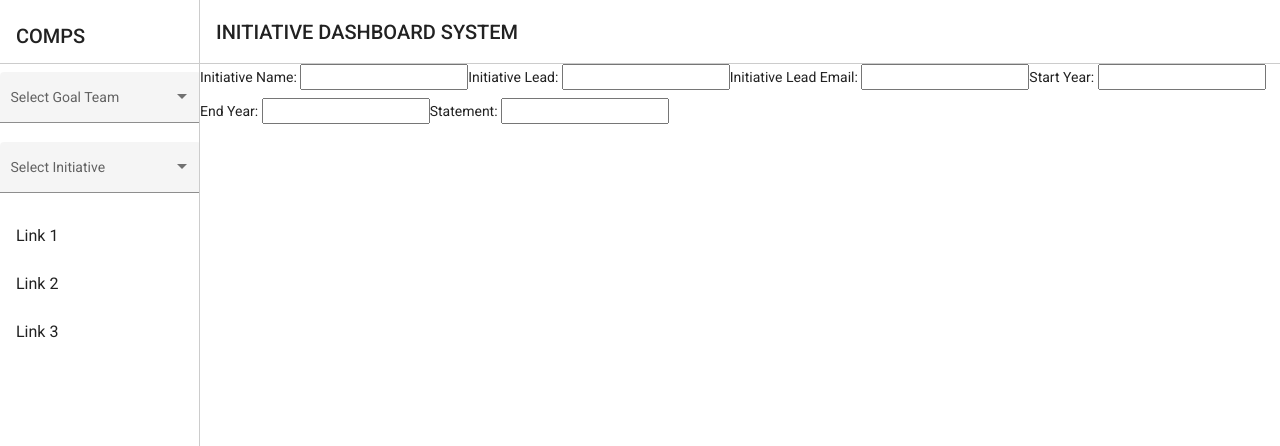
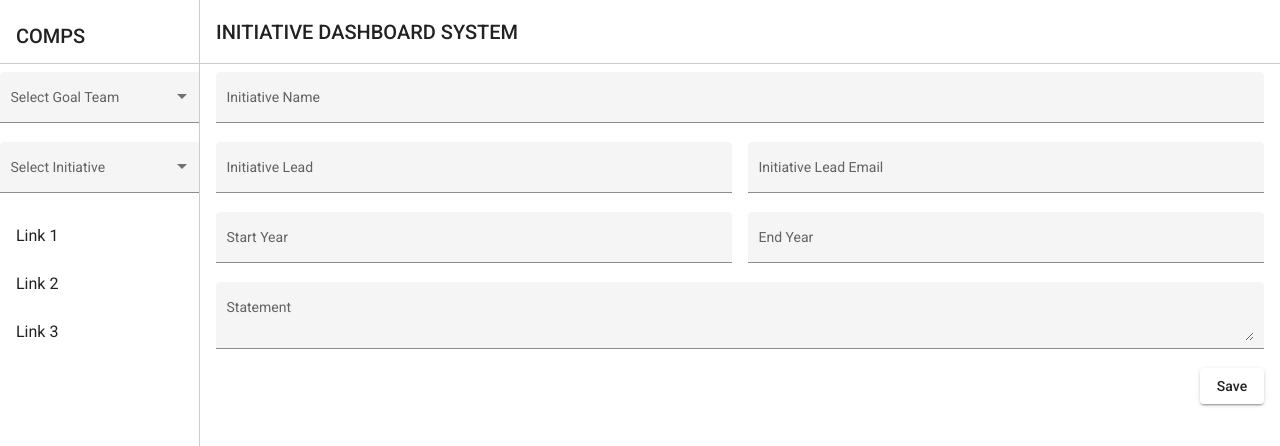
Before and after one commit to cyborgEneki/comps-angular-frontend, an Angular app: page /edit-initiative in a window 1280 px wide. Shown: the top 446 px of the page. Built offline with nearby package versions, Linux system fonts and the light colour scheme.

Commit message:
Add full edit initiative form

```diff
--- a/src/app/edit-initiative/edit-initiative.component.html
+++ b/src/app/edit-initiative/edit-initiative.component.html
@@ -1,31 +1,58 @@
-<form [formGroup]="editInitiativeForm" (ngSubmit)="onSubmit()">
-    <label>
-        Initiative Name:
-        <input type="text" formControlName="initiativeName">
-    </label>
+<!-- <div class="example-container">
+    <mat-form-field appearance="fill">
+        <mat-label>Input</mat-label>
+        <input matInput>
+    </mat-form-field>
+    <br>
+    <mat-form-field appearance="fill">
+        <mat-label>Select</mat-label>
+        <mat-select>
+            <mat-option value="option">Option</mat-option>
+        </mat-select>
+    </mat-form-field>
+    <br>
+    <mat-form-field appearance="fill">
+        <mat-label>Textarea</mat-label>
+        <textarea matInput></textarea>
+    </mat-form-field>
+</div> -->
 
-    <label>
-        Initiative Lead:
-        <input type="text" formControlName="initiativeLead">
-    </label>
+<div class="ml-3 mt-2">
+    <form [formGroup]="editInitiativeForm" (ngSubmit)="onSubmit()">
+        <mat-form-field appearance="fill" class="edit-initative-form-field--width">
+            <mat-label>Initiative Name</mat-label>
+            <input matInput type="text" formControlName="initiativeName">
+        </mat-form-field>
+        <br>
+        <div class="edit-initiative-form-field-group d-flex">
+            <mat-form-field appearance="fill" class="edit-initative-form-field--half-width mr-3">
+                <mat-label>Initiative Lead</mat-label>
+                <input matInput type="text" formControlName="initiativeLead">
+            </mat-form-field>
+            <br>
+            <mat-form-field appearance="fill" class="edit-initative-form-field--half-width mr-3">
+                <mat-label>Initiative Lead Email</mat-label>
+                <input matInput type="text" formControlName="initiativeLeadEmail">
+            </mat-form-field>
+            <br>
+        </div>
+        <div class="edit-initiative-form-field-group d-flex">
+            <mat-form-field appearance="fill" class="edit-initative-form-field--half-width mr-3">
+                <mat-label>Start Year</mat-label>
+                <input matInput type="text" formControlName="startYear">
+            </mat-form-field>
+            <br>
+            <mat-form-field appearance="fill" class="edit-initative-form-field--half-width mr-3">
+                <mat-label>End Year</mat-label>
+                <input matInput type="text" formControlName="endYear">
+            </mat-form-field>
+            <br>
+        </div>
+        <mat-form-field appearance="fill" class="edit-initative-form-field--width">
+            <mat-label>Statement</mat-label>
+            <textarea matInput type="text" formControlName="endYear"></textarea>
+        </mat-form-field>
 
-    <label>
-        Initiative Lead Email:
-        <input type="text" formControlName="initiativeLeadEmail">
-    </label>
-
-    <label>
-        Start Year:
-        <input type="text" formControlName="startYear">
-    </label>
-
-    <label>
-        End Year:
-        <input type="text" formControlName="endYear">
-    </label>
-
-    <label>
-        Statement:
-        <input type="text" formControlName="statement">
-    </label>
-</form>
+        <button mat-raised-button class="float-right mr-3" type="submit">Save</button>
+    </form>
+</div>
--- a/src/app/edit-initiative/edit-initiative.component.scss
+++ b/src/app/edit-initiative/edit-initiative.component.scss
@@ -0,0 +1,7 @@
+.edit-initative-form-field--width {
+    width: 98.5% !important;
+}
+
+.edit-initative-form-field--half-width {
+    width: 49.25% !important;
+}
```
Also changed, not shown: src/app/app.module.ts (+9 -4 lines).
